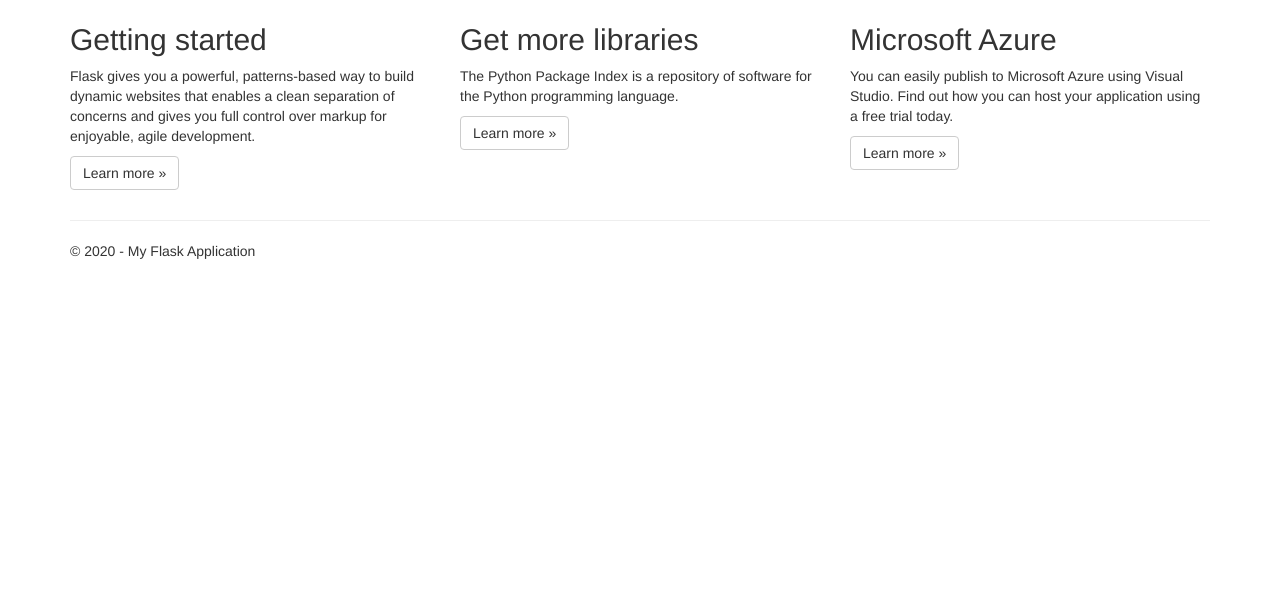
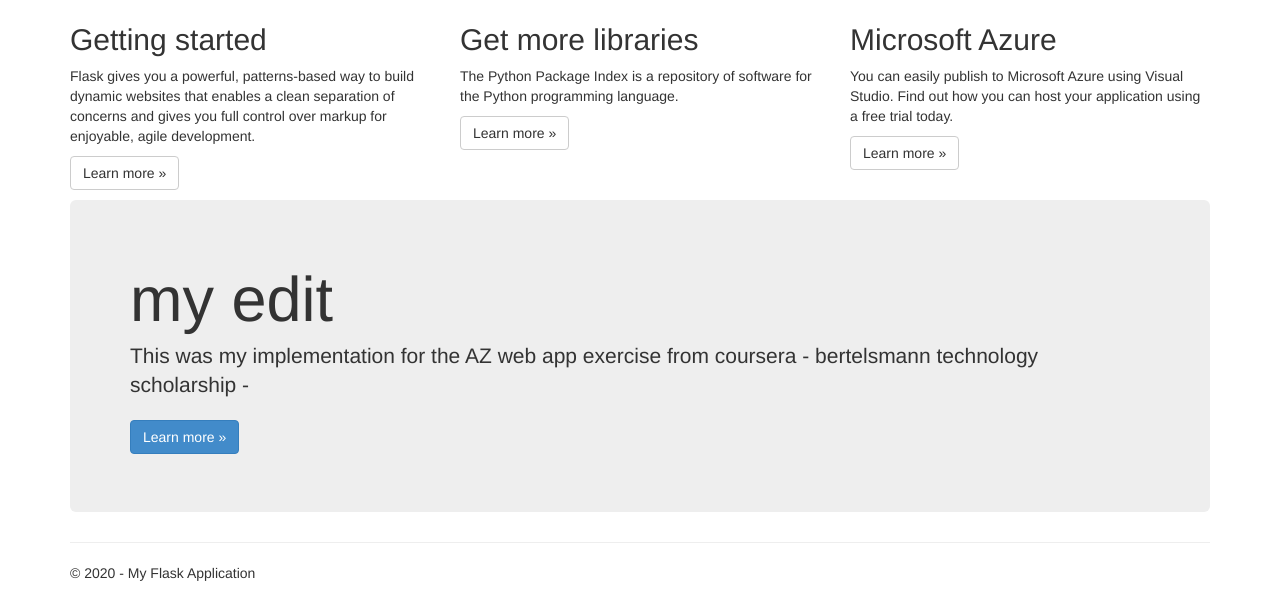
Before and after one commit to a-kihli/cloudAZwebapp, a Flask app: page / in a window 1280 px wide. Shown: the part 389-1002 px from the top of the page. Before the commit the page ends 648 px from the top, so only its background shows below. Run offline with Flask 2, Linux system fonts and the light colour scheme; some libraries are stand-ins or nearby versions.

Commit message:
add a calss

```diff
--- a/FlaskTemplate/templates/index.html
+++ b/FlaskTemplate/templates/index.html
@@ -29,5 +29,10 @@
         <p><a class="btn btn-default" href="http://azure.microsoft.com">Learn more &raquo;</a></p>
     </div>
 </div>
+<div class="jumbotron">
+    <h1>my edit</h1>
+    <p class="lead">This was my implementation for the AZ web app exercise from coursera - bertelsmann technology scholarship -</p>
+    <p><a href="https://www.udacity.com/bertelsmann-tech-scholarships" class="btn btn-primary btn-large">Learn more &raquo;</a></p>
+</div>
 
 {% endblock %}
```
